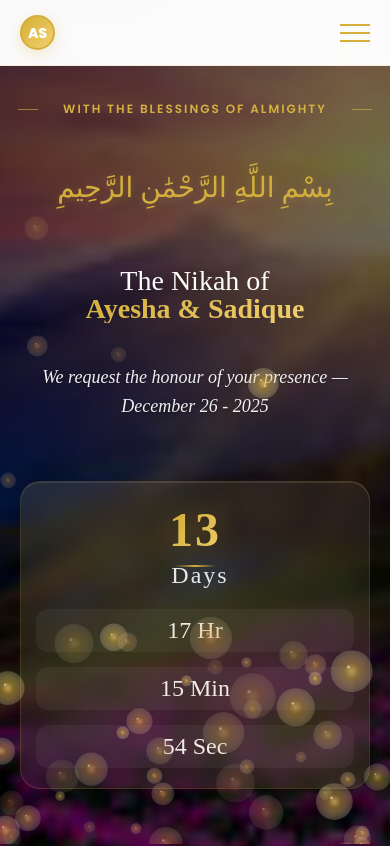
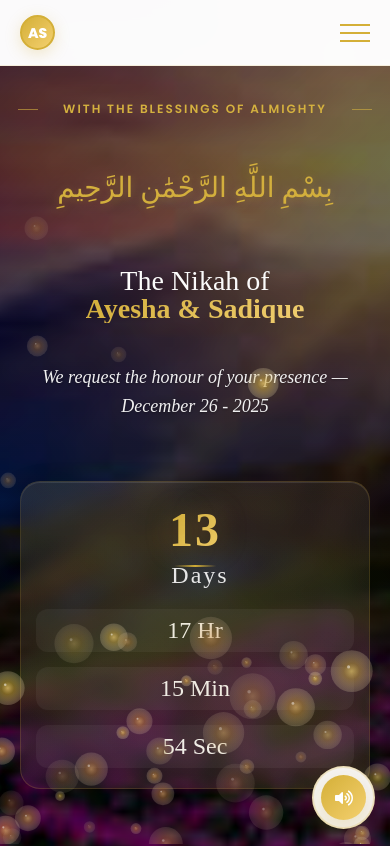
Before and after one commit to umarameen944/wedding-invitation, a React (Vite) app: page / in a window 390 px wide. Shown: the top 846 px of the page. Built offline with nearby package versions, Linux system fonts and the light colour scheme.

Commit message:
Add audio player component and styles for background music

```diff
--- a/src/App.jsx
+++ b/src/App.jsx
@@ -8,15 +8,21 @@ import Footer from "./Components/Footer";
 import Preloader from "./Components/Preloader";
 import AnimatedHearts from "./Components/AnimatedHearts ";
 import SuperParticles from "./Components/SuperParticles";
+import AudioPlayer from "./Components/AudioPlayer";
 
 
 
 export default function App() {
   const [loaded, setLoaded] = useState(false);
   const [enableFancyEffects, setEnableFancyEffects] = useState(false);
+  const [showAudioPlayer, setShowAudioPlayer] = useState(false);
 
   useEffect(() => {
-    const t = setTimeout(() => setLoaded(true), 300);
+    const t = setTimeout(() => {
+      setLoaded(true);
+      // Show audio player after a short delay to ensure page is loaded
+      setTimeout(() => setShowAudioPlayer(true), 500);
+    }, 300);
     return () => clearTimeout(t);
   }, []);
 
@@ -41,8 +47,7 @@ export default function App() {
     <>
       {!loaded && <Preloader />}
 
-      <div className={`app-root ${loaded ? "ready" : ""}`
-      } style={{
+      <div className={`app-root ${loaded ? "ready" : ""}`} style={{
         width: "100%",
       }}>
         <Navbar />
@@ -58,6 +63,9 @@ export default function App() {
           <Gallery />
         </main>
         <Footer />
+
+        {/* Audio Player - Fixed at bottom right */}
+        {showAudioPlayer && <AudioPlayer />}
       </div>
     </>
   );
--- /dev/null
+++ b/src/Components/AudioPlayer.jsx
@@ -0,0 +1,166 @@
+import React, { useState, useEffect, useRef } from 'react';
+import { FaVolumeMute, FaVolumeUp } from 'react-icons/fa';
+
+export default function AudioPlayer() {
+  const [isMuted, setIsMuted] = useState(false);
+  const [isPlaying, setIsPlaying] = useState(false);
+  const [showInstruction, setShowInstruction] = useState(false);
+  const [hasInteracted, setHasInteracted] = useState(false);
+  const audioRef = useRef(null);
+  const userInteractedRef = useRef(false);
+
+  // Use your own audio file - place it in public/audio folder
+  const audioUrl = "/music.mp3";
+
+  // Initialize audio
+  useEffect(() => {
+    if (audioRef.current) {
+      // Set audio properties
+      audioRef.current.volume = 0.5; // Set volume to 50%
+      audioRef.current.loop = true;
+      audioRef.current.preload = "auto";
+    }
+
+    // Try to play audio automatically (works in some browsers)
+    const tryAutoplay = () => {
+      if (audioRef.current && !userInteractedRef.current) {
+        const playPromise = audioRef.current.play();
+
+        if (playPromise !== undefined) {
+          playPromise
+            .then(() => {
+              console.log("Audio autoplay successful");
+              setIsPlaying(true);
+            })
+            .catch(error => {
+              console.log("Autoplay prevented, waiting for user interaction");
+              setShowInstruction(true);
+
+              // Remove instruction after 5 seconds
+              setTimeout(() => {
+                setShowInstruction(false);
+              }, 5000);
+            });
+        }
+      }
+    };
+
+    // Try autoplay after a short delay
+    const timeoutId = setTimeout(tryAutoplay, 1000);
+
+    return () => {
+      clearTimeout(timeoutId);
+    };
+  }, []);
+
+  // Handle user interaction for audio playback
+  useEffect(() => {
+    const handleUserInteraction = () => {
+      if (!userInteractedRef.current) {
+        userInteractedRef.current = true;
+        setHasInteracted(true);
+
+        // Try to play audio on first user interaction
+        if (audioRef.current && !isPlaying) {
+          audioRef.current.play()
+            .then(() => {
+              setIsPlaying(true);
+              setShowInstruction(false);
+            })
+            .catch(error => {
+              console.log("Play failed:", error);
+            });
+        }
+      }
+    };
+
+    // Add event listeners for user interaction
+    document.addEventListener('click', handleUserInteraction, { once: true });
+    document.addEventListener('touchstart', handleUserInteraction, { once: true });
+    document.addEventListener('keydown', handleUserInteraction, { once: true });
+
+    return () => {
+      document.removeEventListener('click', handleUserInteraction);
+      document.removeEventListener('touchstart', handleUserInteraction);
+      document.removeEventListener('keydown', handleUserInteraction);
+    };
+  }, [isPlaying]);
+
+  const toggleMute = () => {
+    if (audioRef.current) {
+      // If audio hasn't started playing yet, start it first
+      if (!isPlaying) {
+        audioRef.current.play()
+          .then(() => {
+            setIsPlaying(true);
+            // Then toggle mute
+            audioRef.current.muted = !isMuted;
+            setIsMuted(!isMuted);
+          })
+          .catch(error => {
+            console.log("Could not start audio:", error);
+          });
+      } else {
+        // Just toggle mute if already playing
+        audioRef.current.muted = !isMuted;
+        setIsMuted(!isMuted);
+      }
+    }
+  };
+
+  const togglePlayPause = () => {
+    if (audioRef.current) {
+      if (isPlaying) {
+        audioRef.current.pause();
+        setIsPlaying(false);
+      } else {
+        audioRef.current.play()
+          .then(() => {
+            setIsPlaying(true);
+          })
+          .catch(error => {
+            console.log("Could not play audio:", error);
+          });
+      }
+    }
+  };
+
+  return (
+    <>
+      {/* Audio element */}
+      <audio
+        ref={audioRef}
+        src={audioUrl}
+        loop
+      />
+
+      {/* Audio Player UI */}
+      <div className="audio-player-container">
+        {/* Instruction message for autoplay */}
+        {showInstruction && (
+          <div className="audio-instruction">
+            <span>Click anywhere to enable music</span>
+            <div className="pulse-dot"></div>
+          </div>
+        )}
+
+        <div className="audio-player">
+           <button
+            onClick={toggleMute}
+            className={`audio-btn mute-btn ${isMuted ? 'muted' : ''}`}
+            aria-label={isMuted ? "Unmute music" : "Mute music"}
+            title={isMuted ? "Unmute music" : "Mute music"}
+          >
+            {isMuted ? (
+              <FaVolumeMute className="audio-icon" />
+            ) : (
+              <FaVolumeUp className="audio-icon" />
+            )}
+            {isPlaying && !isMuted && <span className="sound-wave"></span>}
+          </button>
+
+        </div>
+      </div>
+    </>
+  );
+}
--- a/src/styles.css
+++ b/src/styles.css
@@ -3149,3 +3149,257 @@ body.debug-visuals .super-particles { outline: 1px dashed rgba(255,0,0,0.12); }
     perspective: none !important;
   }
 }
+
+/* ========== Audio Player Styles ========== */
+/* ========== Audio Player - Fixed Position ========== */
+.audio-player-container {
+  position: fixed;
+  bottom: 30px;
+  right: 30px;
+  z-index: 1000;
+  display: flex;
+  flex-direction: column;
+  align-items: flex-end;
+  gap: 15px;
+}
+
+.audio-player {
+  display: flex;
+  flex-direction: column;
+  gap: 12px;
+  background: rgba(255, 255, 255, 0.95);
+  backdrop-filter: blur(20px);
+  -webkit-backdrop-filter: blur(20px);
+  border-radius: 50px;
+  padding: 12px;
+  box-shadow:
+    0 15px 35px rgba(0, 0, 0, 0.15),
+    0 0 0 1px rgba(212, 175, 55, 0.2) inset;
+  border: 1px solid rgba(212, 175, 55, 0.3);
+  animation: slideInRight 0.5s ease-out;
+}
+
+@keyframes slideInRight {
+  from {
+    transform: translateX(100px);
+    opacity: 0;
+  }
+  to {
+    transform: translateX(0);
+    opacity: 1;
+  }
+}
+
+.audio-btn {
+  width: 55px;
+  height: 55px;
+  border-radius: 50%;
+  background: linear-gradient(135deg, var(--gold), #f4d06f);
+  border: none;
+  color: white;
+  cursor: pointer;
+  display: flex;
+  align-items: center;
+  justify-content: center;
+  font-size: 22px;
+  transition: all 0.3s cubic-bezier(0.23, 1, 0.32, 1);
+  box-shadow: 0 8px 25px rgba(212, 175, 55, 0.3);
+  position: relative;
+  overflow: hidden;
+}
+
+.audio-btn::before {
+  content: '';
+  position: absolute;
+  top: 0;
+  left: -100%;
+  width: 100%;
+  height: 100%;
+  background: linear-gradient(90deg, transparent, rgba(255, 255, 255, 0.3), transparent);
+  transition: left 0.7s ease;
+}
+
+.audio-btn:hover {
+  transform: scale(1.1);
+  box-shadow: 0 12px 30px rgba(212, 175, 55, 0.4);
+}
+
+.audio-btn:hover::before {
+  left: 100%;
+}
+
+.audio-btn:active {
+  transform: scale(0.95);
+}
+
+.audio-btn.play-btn {
+  background: rgba(255, 255, 255, 0.15);
+  border: 2px solid var(--gold);
+  color: var(--gold);
+}
+
+.audio-btn.play-btn:hover {
+  background: var(--gold);
+  color: white;
+}
+
+/* Sound wave animation for when audio is playing */
+.sound-wave {
+  position: absolute;
+  width: 100%;
+  height: 100%;
+  border-radius: 50%;
+  animation: soundWave 1.5s infinite;
+}
+
+@keyframes soundWave {
+  0% {
+    box-shadow: 0 0 0 0 rgba(212, 175, 55, 0.7);
+  }
+  70% {
+    box-shadow: 0 0 0 10px rgba(212, 175, 55, 0);
+  }
+  100% {
+    box-shadow: 0 0 0 0 rgba(212, 175, 55, 0);
+  }
+}
+
+/* Audio instruction message */
+.audio-instruction {
+  background: linear-gradient(135deg, var(--gold), #f4d06f);
+  color: white;
+  padding: 12px 20px;
+  border-radius: 25px;
+  font-size: 14px;
+  font-weight: 600;
+  box-shadow: 0 10px 25px rgba(212, 175, 55, 0.3);
+  display: flex;
+  align-items: center;
+  gap: 10px;
+  animation: fadeInUp 0.5s ease-out, pulse 2s infinite;
+  backdrop-filter: blur(10px);
+  border: 1px solid rgba(255, 255, 255, 0.2);
+}
+
+@keyframes fadeInUp {
+  from {
+    transform: translateY(20px);
+    opacity: 0;
+  }
+  to {
+    transform: translateY(0);
+    opacity: 1;
+  }
+}
+
+@keyframes pulse {
+  0%, 100% {
+    box-shadow: 0 10px 25px rgba(212, 175, 55, 0.3);
+  }
+  50% {
+    box-shadow: 0 10px 30px rgba(212, 175, 55, 0.5);
+  }
+}
+
+.pulse-dot {
+  width: 8px;
+  height: 8px;
+  background: white;
+  border-radius: 50%;
+  animation: dotPulse 1.5s infinite;
+}
+
+@keyframes dotPulse {
+  0%, 100% {
+    transform: scale(1);
+    opacity: 0.7;
+  }
+  50% {
+    transform: scale(1.3);
+    opacity: 1;
+  }
+}
+
+/* Dark mode support */
+@media (prefers-color-scheme: dark) {
+  .audio-player {
+    background: rgba(26, 26, 26, 0.95);
+    border: 1px solid rgba(212, 175, 55, 0.3);
+  }
+
+  .audio-btn.play-btn {
+    background: rgba(255, 255, 255, 0.1);
+    color: var(--gold);
+  }
+
+  .audio-btn.play-btn:hover {
+    background: var(--gold);
+    color: white;
+  }
+}
+
+/* Mobile responsiveness */
+@media (max-width: 768px) {
+  .audio-player-container {
+    bottom: 20px;
+    right: 20px;
+  }
+
+  .audio-player {
+    padding: 10px;
+  }
+
+  .audio-btn {
+    width: 50px;
+    height: 50px;
+    font-size: 20px;
+  }
+
+  .audio-instruction {
+    font-size: 13px;
+    padding: 10px 16px;
+  }
+}
+
+@media (max-width: 480px) {
+  .audio-player-container {
+    bottom: 15px;
+    right: 15px;
+  }
+
+  .audio-player {
+    padding: 8px;
+  }
+
+  .audio-btn {
+    width: 45px;
+    height: 45px;
+    font-size: 18px;
+  }
+
+  .audio-instruction {
+    font-size: 12px;
+    padding: 8px 14px;
+    max-width: 160px;
+  }
+}
+
+/* Reduced motion */
+@media (prefers-reduced-motion: reduce) {
+  .audio-player,
+  .audio-btn,
+  .audio-instruction,
+  .sound-wave,
+  .pulse-dot {
+    animation: none !important;
+    transition: none !important;
+  }
+
+  .audio-btn:hover {
+    transform: none !important;
+  }
+
+  .audio-btn::before {
+    display: none !important;
+  }
+}
```
Also changed, not shown: 1 other file (tests, documents, lock files or other folders).
